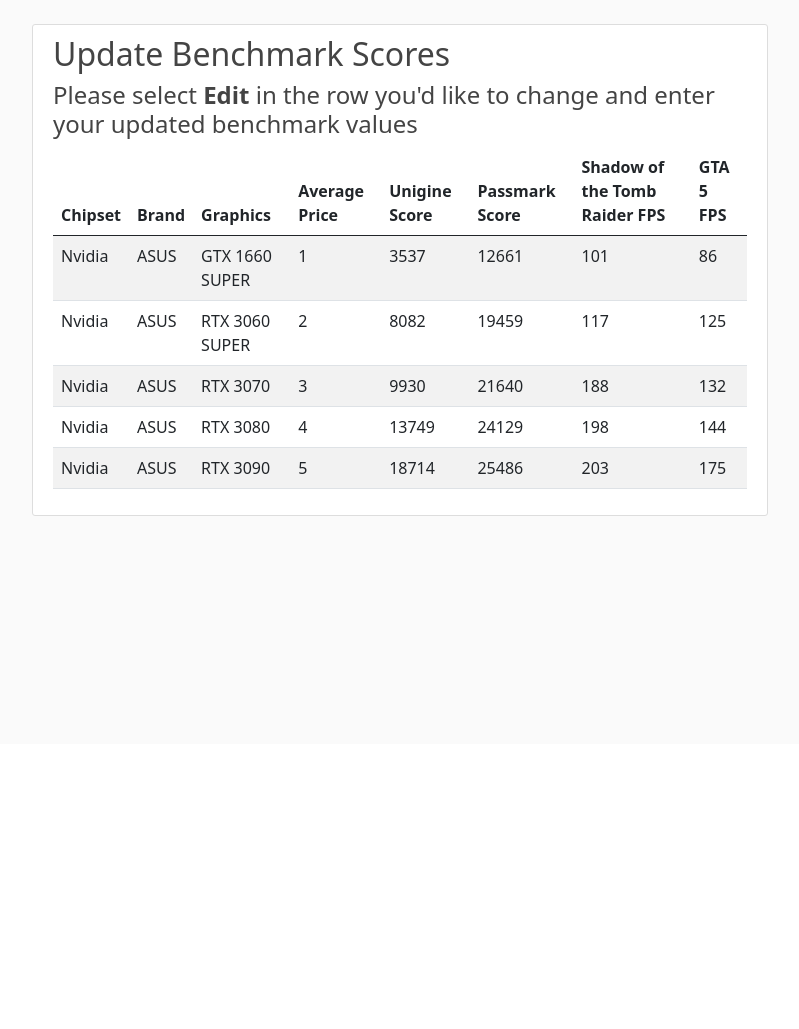
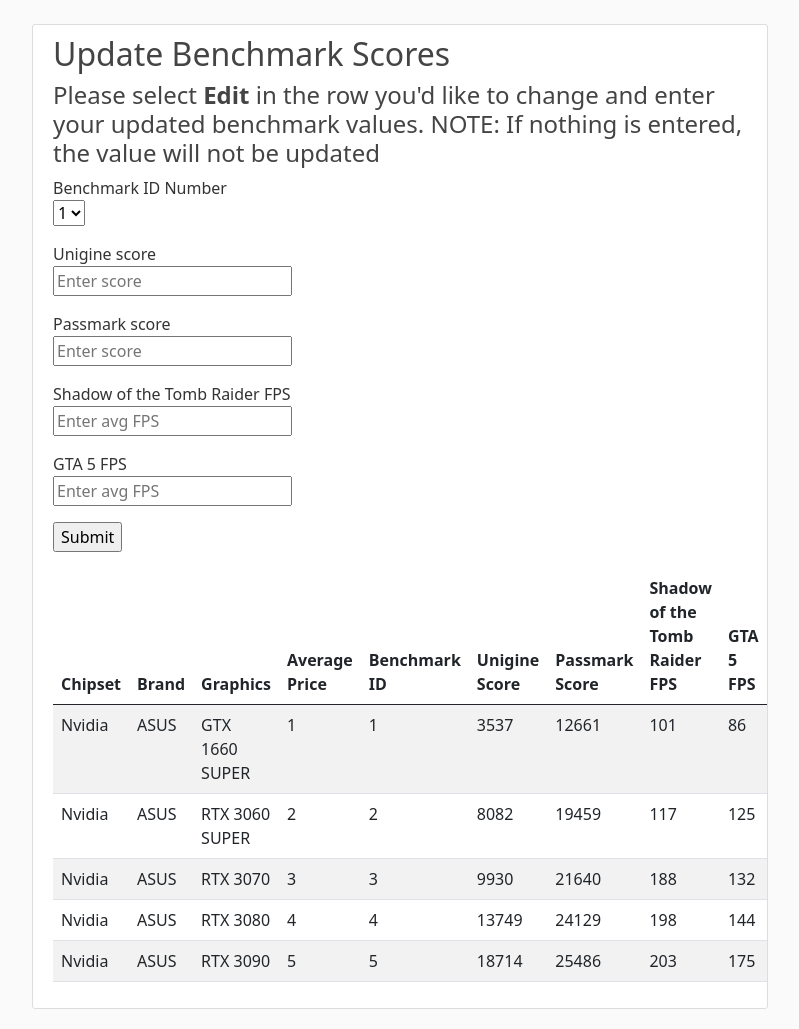
Before and after one commit to hurstdon1/cs340_Project, a Flask app: page /update_benchmarks in a window 1280 px wide. Shown: the part 56-1085 px from the top of the page, without its empty margins (50-849 px from the left). Before the commit the page ends 572 px from the top, so only its background shows below. Run offline with Flask 2, Linux system fonts and the light colour scheme; data comes from the database, SQL or seed files in the repository; some libraries are stand-ins or nearby versions.

Commit message:
I've worked out the benchmark scores update page to use dynamic dropdown box to select the correct benchmark ID and then asks for user to enter values which it then uses to update

```diff
--- a/forms.py
+++ b/forms.py
@@ -56,3 +56,11 @@
 	gpuIdNumber = SelectField(u"GPU ID Number", coerce=int)
 	brandIdNumber = SelectField(u"Brand ID Number", coerce=int)
 	submit = SubmitField("Submit")
+
+class updateBenchmarkForm(FlaskForm):
+	benchmarkIdNumber = SelectField(u"Benchmark ID Number", coerce=int)
+	unigine = IntegerField("Unigine score")
+	passmark = IntegerField("Passmark score")
+	shadow = IntegerField("Shadow of the Tomb Raider FPS")
+	gta = IntegerField("GTA 5 FPS")
+	submit = SubmitField("Submit")
--- a/gpu.py
+++ b/gpu.py
@@ -1,5 +1,5 @@
 from flask import Flask, render_template, url_for, json, redirect
-from forms import ContactForm, gpuForm, brandForm, chipsetForm, benchmarkForm, gpuBenchmarkForm, gpuBrandForm, searchForm
+from forms import ContactForm, gpuForm, brandForm, chipsetForm, benchmarkForm, gpuBenchmarkForm, gpuBrandForm, searchForm, updateBenchmarkForm
 from flask import request
 from flask_wtf import FlaskForm
 from wtforms import TextField, BooleanField, TextAreaField, SubmitField
@@ -312,9 +312,19 @@
 @app.route("/update_benchmarks", methods=["GET","POST"])
 def update_benchmarks():
 
-        form = benchmarkForm()
+	# Benchmark query for a dynamic drop-down
+	benchmarkQuery = "SELECT * from benchmarkValues"
+	cursor = db.execute_query(db_connection=db_connection, query=benchmarkQuery)
+	benchmarkResults = cursor.fetchall()
 
-        query = """SELECT chipsetManufacturer, brandName, graphicsCoprocessor, averagePrice, unigineBenchmarkScore, passmarkBenchmarkScore, shadowOfTheTombRaiderFPS, grandTheftAuto5FPS
+	# Create tuples for each thing in the db with the id and graphics coprocessor
+	benchmark_list = [(i["id"], i["id"]) for i in benchmarkResults]
+
+        form = updateBenchmarkForm()
+
+        form.benchmarkIdNumber.choices = benchmark_list
+
+        query = """SELECT chipsetManufacturer, brandName, graphicsCoprocessor, averagePrice, benchmarkValues.id, unigineBenchmarkScore, passmarkBenchmarkScore, shadowOfTheTombRaiderFPS, grandTheftAuto5FPS
 	 		FROM graphicsCards
 			INNER JOIN graphicsCard_brands ON graphicsCards.id = graphicsCard_brands.gpuId
 			INNER JOIN brands ON graphicsCard_brands.brandId = brands.id
@@ -322,18 +332,27 @@
 			INNER JOIN benchmarkValues ON benchmarkValues.id = graphicsCard_benchmarkValues.benchmarkId
 			INNER JOIN chipsets ON graphicsCards.chipset = chipsets.id"""
 
-	cursor = db.execute_query(db_connection=db_connection, query=query)
+	newcursor = db.execute_query(db_connection=db_connection, query=query)
 
-	results = cursor.fetchall()
+	results = newcursor.fetchall()
 
         if request.method =='POST':
-                unigine = request.form["unigine"]
-                passmark = request.form["passmark"]
-                shadow = request.form["shadow"]
-                gta = request.form["gta"]
-                res=pd.DataFrame({'unigine':unigine, 'passmark':passmark, 'shadow':shadow, 'gta':gta}, index=[0])
-                res.to_csv('./update_benchmarks.csv')
-                print("The data are saved")
+        	benchmarkIdNumber = request.form["benchmarkIdNumber"]
+            	unigine = request.form["unigine"]
+            	passmark = request.form["passmark"]
+            	shadow = request.form["shadow"]
+            	gta = request.form["gta"]
+            	res=pd.DataFrame({'benchmarkIdNumber':benchmarkIdNumber,'unigine':unigine, 'passmark':passmark, 'shadow':shadow, 'gta':gta}, index=[0])
+            	res.to_csv('./update_benchmarks.csv')
+            	print("The data are saved")
+
+            	updateQuery = """UPDATE benchmarkValues
+            	SET unigineBenchmarkScore={}, passmarkBenchmarkScore={},shadowOfTheTombRaiderFPS={}, grandTheftAuto5FPS={}
+            	WHERE id={}""".format(unigine, passmark, shadow, gta, benchmarkIdNumber)
+
+            	cursor = db.execute_query(db_connection=db_connection, query=updateQuery)
+
+            	return redirect(url_for('update_benchmarks'))
 
         else:
                 return render_template("update_benchmarks.html", form=form, title="Update Benchmarks", gpu=results)
--- a/templates/update_benchmarks.html
+++ b/templates/update_benchmarks.html
@@ -3,7 +3,43 @@
 
     <div class="content-section">
     <h2>Update Benchmark Scores</h2>
-    <h4>Please select <strong>Edit</strong> in the row you'd like to change and enter your updated benchmark values</h4>
+    <h4>Please select <strong>Edit</strong> in the row you'd like to change and enter your updated benchmark values. NOTE: If nothing is entered, the value will not be updated</h4>
+
+    <form action="{{ url_for('update_benchmarks') }}" method=post>
+    <div>
+
+            <!-- Benchmark ID  -->
+            <p>
+                {{ form.benchmarkIdNumber.label }} <br>
+                {{ form.benchmarkIdNumber(placeholder='Enter Benchmark ID') }}
+            </p>
+            <!-- Unigine -->
+            <p>
+                {{ form.unigine.label }} <br>
+                {{ form.unigine(placeholder='Enter score') }}
+            </p>
+            <!-- Passmark -->
+            <p>
+                {{ form.passmark.label }} <br>
+                {{ form.passmark(placeholder='Enter score') }}
+            </p>
+            <!-- Shadow of the tomb raider -->
+            <p>
+                {{ form.shadow.label }}<br>
+                {{form.shadow(placeholder='Enter avg FPS')}}
+            </p>
+            <!-- Gta -->
+            <p>
+                {{ form.gta.label }}<br>
+                {{ form.gta(placeholder='Enter avg FPS') }}
+            </p>
+            <!-- Submit button -->
+            <p>
+                {{ form.submit }}
+            </p>
+
+    </div>
+    </form>
 
     <table class="table table-striped">
       <thead>
@@ -12,6 +48,7 @@
           <th scope="col">Brand</th>
           <th scope="col">Graphics</th>
           <th scope="col">Average Price</th>
+          <th scope='col'>Benchmark ID</th>
           <th scope="col">Unigine Score</th>
           <th scope="col">Passmark Score</th>
           <th scope="col">Shadow of the Tomb Raider FPS</th>
@@ -25,6 +62,7 @@
             <td>{{item['brandName']}}</td>
             <td>{{item['graphicsCoprocessor']}}</td>
             <td>{{item['averagePrice']}}</td>
+            <td>{{item['id']}}</td>
             <td>{{item['unigineBenchmarkScore']}}</td>
             <td>{{item['passmarkBenchmarkScore']}}</td>
             <td>{{item['shadowOfTheTombRaiderFPS']}}</td>
--- /dev/null
+++ b/update_benchmarks.csv
@@ -0,0 +1,2 @@
+,benchmarkIdNumber,gta,passmark,shadow,unigine
+0,5,00991,678,8899,567
```
Also changed, not shown: templates/add_benchmarks.html (+4 -4 lines), 2 other files.
